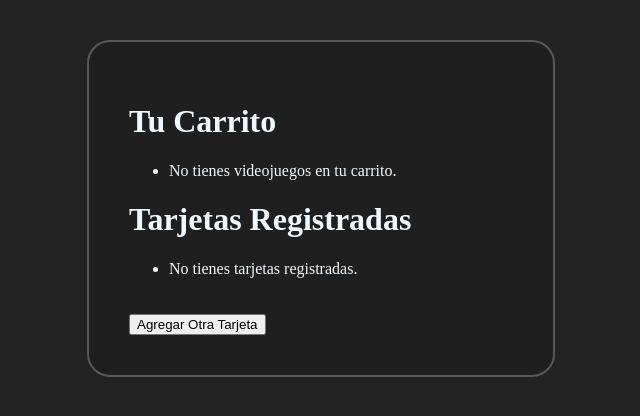
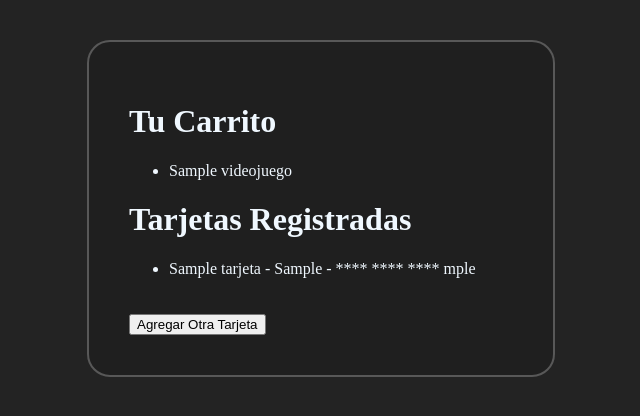
Before and after one commit to UanDuck/Game-Black, a PHP site: page /tarjeta.php in a window 1280 px wide. Shown: the top 416 px of the page, without its empty margins (319-959 px from the left). Run offline with PHP 8.4, Linux system fonts and the light colour scheme; the visitor is signed in with stand-in values (Sample User, id 1); tables that the repository leaves empty or names only in its code hold one stand-in row (values such as "Sample post").

Commit message:
Release pantalla tarjeta+compra

```diff
--- a/tarjeta.php
+++ b/tarjeta.php
@@ -9,17 +9,24 @@ if (!isset($_SESSION['id_u'])) {
 
 $id_u = $_SESSION['id_u'];
 
-function obtenerDatos($conexion, $sql)
+function obtenerDatos($conexion, $sql, $parametros = [])
 {
-    $result_cons = mysqli_query($conexion, $sql);
+    $stmt = mysqli_prepare($conexion, $sql);
+
+    if ($parametros) {
+        // Asumiendo que todos los parámetros son de tipo string
+        mysqli_stmt_bind_param($stmt, str_repeat('s', count($parametros)), ...$parametros);
+    }
+
+    mysqli_stmt_execute($stmt);
+    $result_cons = mysqli_stmt_get_result($stmt);
     return mysqli_fetch_all($result_cons, MYSQLI_ASSOC);
 }
 
+$cons_juegos = "SELECT * FROM vc JOIN videojuegos USING (id_v) WHERE id_c IN (SELECT id_c FROM compra WHERE id_u = ?)";
+$videojuegos = obtenerDatos($conexion, $cons_juegos, [$id_u]);
 
-$cons_juegos = " select * from vc join videojuegos using (id_v)  where id_c in (select id_c from compra where id_u = ?) ";
-$videojuegos = obtenerDatos($conexion, $cons_juegos, $id_u);
-
-$tarjetas = obtenerDatos($conexion, "SELECT * FROM tarjeta WHERE id_u = ?", $id_u);
+$tarjetas = obtenerDatos($conexion, "SELECT * FROM tarjeta WHERE id_u = ?", [$id_u]);
 
 mysqli_close($conexion);
 ?>
@@ -45,18 +52,14 @@ mysqli_close($conexion);
         <div class="container">
             <h1>Tu Carrito</h1>
             <ul>
-                <?php if (empty($videojuegos)): //si el carrito esta vacio, decir... ?>
+                <?php if (empty($videojuegos)): ?>
                     <li>No tienes videojuegos en tu carrito.</li>
                 <?php else: ?>
                     <?php foreach ($videojuegos as $videojuego): ?>
-                        <li><?= ($videojuego['nom_v']) ?></li>
-                        <!-- Asegúrate de que 'nom_v' sea el nombre correcto de la columna -->
+                        <li><?= htmlspecialchars($videojuego['nom_v']) ?></li>
                     <?php endforeach; ?>
                 <?php endif; ?>
             </ul>
-
-
-
 
             <h1>Tarjetas Registradas</h1>
             <ul>
@@ -64,23 +67,20 @@ mysqli_close($conexion);
                     <li>No tienes tarjetas registradas.</li>
                 <?php else: ?>
                     <?php foreach ($tarjetas as $tarjeta): ?>
-                        <li><?= ($tarjeta['nom_titular']) ?> - <?= ($tarjeta['tipo_tj']) ?> -
-                            **** **** **** <?= (substr($tarjeta['num_tj'], -4)) ?></li> <!-- substr es una function de php que extrae una parte de una cadena de tetxo -->
+                        <li><?= htmlspecialchars($tarjeta['nom_titular']) ?> - <?= htmlspecialchars($tarjeta['tipo_tj']) ?> -
+                            **** **** **** <?= htmlspecialchars(substr($tarjeta['num_tj'], -4)) ?></li>
                     <?php endforeach; ?>
                 <?php endif; ?>
             </ul>
 
-
-
             <button id="add-card-btn" style="margin-top: 20px;">Agregar Otra Tarjeta</button>
 
-
-            <div class="add-tarjeta" id="add-tarjeta">
+            <div class ="add-tarjeta" id="add-tarjeta">
                 <h1>Agrega Tu Tarjeta de Crédito | Débito!</h1>
                 <?php if (isset($_SESSION['error'])): ?>
                     <div class="alert alert-danger"
                         style="color: #c72525;margin-bottom: 11px;font-weight: 550; text-align: center;">
-                        <?= $_SESSION['error'] ?>
+                        <?= htmlspecialchars($_SESSION['error']) ?>
                     </div>
                     <?php unset($_SESSION['error']); ?>
                 <?php endif; ?>
```
